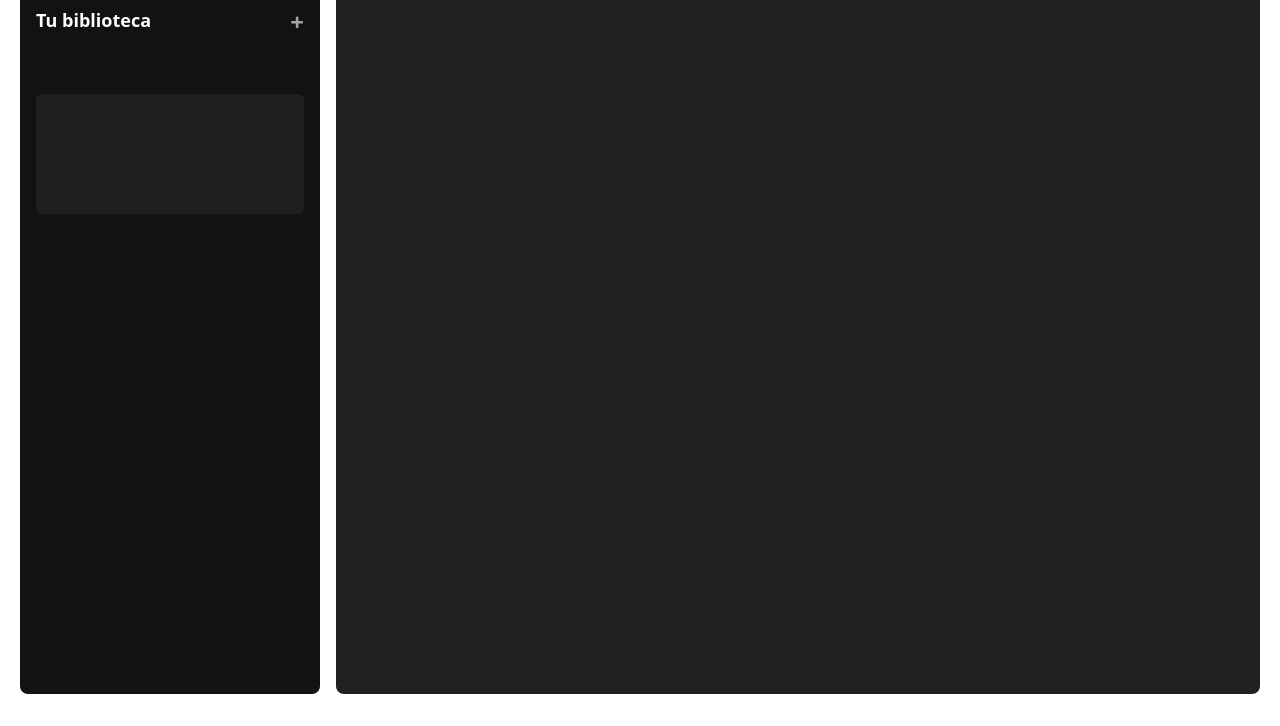
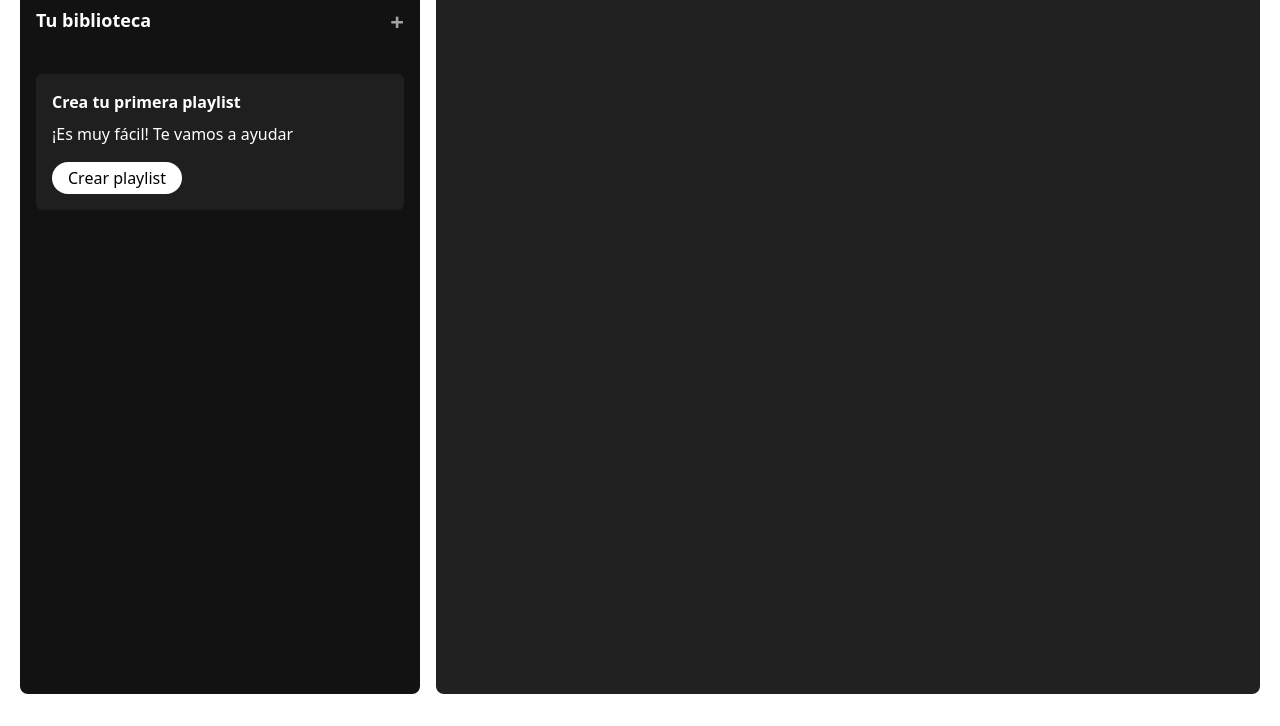
Before and after one commit to Hersil23/ProyectoEducativoTailwind, a plain HTML site: page index.html in a window 1280 px wide. Shown: the part 74-800 px from the top of the page. Drawn offline with nearby package versions, Linux system fonts and the light colour scheme.

Commit message:
scrollbar

```diff
--- a/index.html
+++ b/index.html
@@ -11,8 +11,9 @@
       <nav class="px-2 py-1 flex justify-between items-center sticky top-0">
         <div class="flex items-center gap-4">
           <div class="px-[4px] py-[4px]"><img src="./log blanco de spotify.png" alt="Spotify Logo" class="rounded-full  w-12 h-12"></div>
-          <div class="bg-zinc-900 p-[14px] rounded-full hover:scale-[105%] hover:bg-zinc-600 text-white">
-            <i class="fa-solid fa-house text-xl"></i></div>
+          <div class="w-[50px] h-[50px] bg-zinc-900 rounded-full hover:scale-[105%] hover:bg-zinc-600 text-white flex items-center justify-center">
+            <i class="fa-solid fa-house text-xl"></i>
+          </div>
           <div class="bg-zinc-900 p-[8px] rounded-full flex items-center gap-2  focus-within:ring-2 focus-within:ring-white transition-all duration-300">
             <i class="fa-solid fa-magnifying-glass text-white text-2xl ml-2"></i>
             <input type="text" placeholder="¿Qué quieres reproducir?" class="text-gray-200 hidden lg:flex outline-none w-[260px] h-[32px] bg-transparent pl-2" />
@@ -41,13 +42,32 @@
 
       <main class="flex flex-wrap justify-between px-5">
 
-        <aside class="bg-[rgb(18,18,18)] top-20 z-10 h-[88vh] w-[300px] rounded-[8px] flex flex-col gap-4 p-4" aria-label="Sidebar">
-          <div class="flex items-between justify-between pb-[40px]">
+        <aside class="bg-[rgb(18,18,18)] top-20 z-10 h-[88vh] w-[400px] rounded-[8px] flex flex-col gap-4 p-4" aria-label="Sidebar">
+          <div class="flex items-between justify-between pb-[20px]">
             <h2 class="text-white text-lg font-semibold">Tu biblioteca</h2>
             <p class="text-neutral-400 text-2xl font-bold">+</p>
           </div>
-          <div class="bg-[rgb(31,31,31)] overflow-y-auto h-[120px] rounded-md">
-          </div>
+
+      <section class="flex flex-col gap-4 h-[150px] overflow-y-auto scrollbar-track-[rgb(31,31,31)] hover:scrollbar-thumb-gray-400 scrollbar-thumb-rounded-full scrollbar-thumb-[rgb(31,31,31)] scrollbar-track-rounded-full">
+  <div class="bg-[rgb(31,31,31)] rounded-md p-4 text-white">
+    <h2 class="font-bold mb-2">Crea tu primera playlist</h2>
+    <p class="mb-4">¡Es muy fácil! Te vamos a ayudar</p>
+    <button class="bg-white text-black px-4 py-1 rounded-3xl transition-transform duration-200 hover:scale-105">
+      Crear playlist
+    </button>
+  </div>
+
+  <div class="bg-[rgb(31,31,31)] rounded-md p-4 text-white">
+    <h2 class="mb-2">Busquemos algunos podcasts para seguir</h2>
+    <p class="mb-4">Te mantendremos al tanto de los nuevos episodios.</p>
+    <button class="bg-white text-black px-4 py-1 rounded-3xl transition-transform duration-200 hover:scale-105">
+      Explorar podcasts
+    </button>
+  </div>
+</section>
+
+
+
 
 
           <div class="h-4"></div>
--- a/tailwind.config.js
+++ b/tailwind.config.js
@@ -0,0 +1,5 @@
+module.exports = {
+  plugins: [
+    require('@tailwindcss/scrollbar'),
+  ],
+};
```
